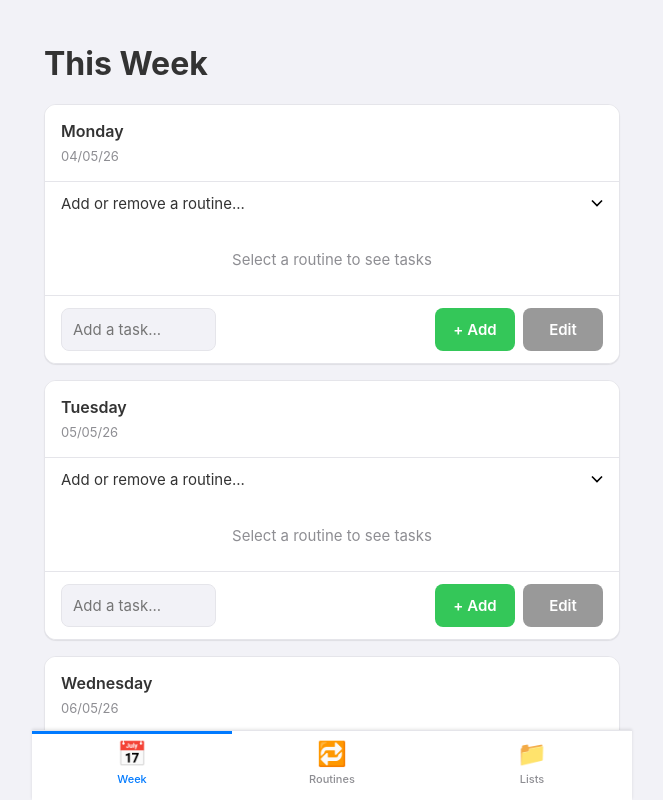
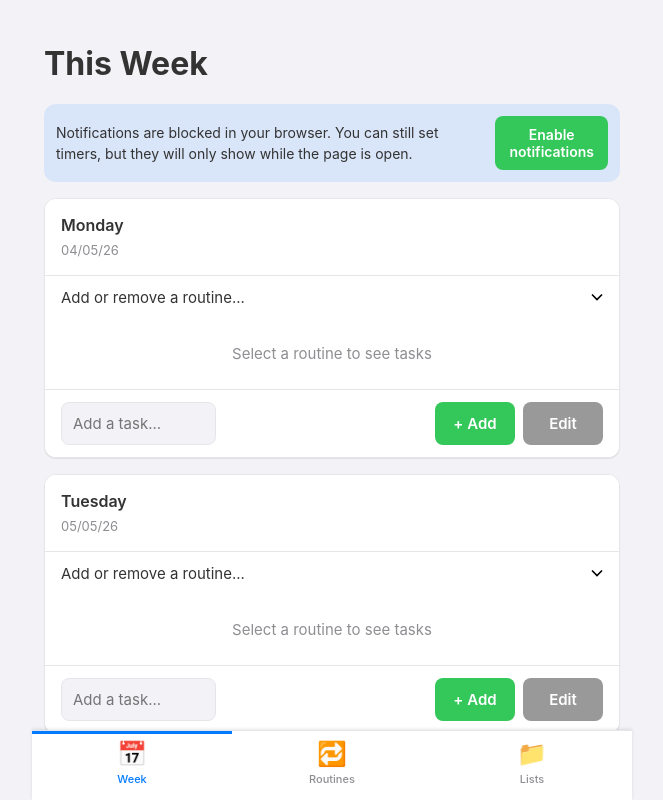
Before and after one commit to michaelsb2002-stack/Weekly-Planner, a React (Vite) app: page / in a window 1280 px wide. Shown: the whole page, without its empty margins (308-971 px from the left). Built offline with nearby package versions, Linux system fonts and the light colour scheme.

Commit message:
initial notification function

```diff
--- a/src/App.jsx
+++ b/src/App.jsx
@@ -10,6 +10,13 @@ const days = [
   "thursday","friday","saturday","sunday"
 ];
 
+const getDefaultTimerForTask = (routineId, task) => {
+  if (routineId === "washing_clothes" && task.toLowerCase().includes("washing machine")) {
+    return 180;
+  }
+  return 0;
+};
+
 // Get all tasks from a routine
 const getRoutineTasks = (routine, prefix = "", routineId = null) => {
   if (!routine || !routine.tasks) return [];
@@ -18,7 +25,8 @@ const getRoutineTasks = (routine, prefix = "", routineId = null) => {
     id: `${prefix}-${idx}`,
     text: task,
     completed: false,
-    sourceRoutineId: routineId
+    sourceRoutineId: routineId,
+    timerMinutes: getDefaultTimerForTask(routineId, task)
   }));
 };
 
--- a/src/screens/WeekScreen.jsx
+++ b/src/screens/WeekScreen.jsx
@@ -1,4 +1,4 @@
-import { useState, useEffect } from "react";
+import { useState, useEffect, useRef } from "react";
 import { getWeekDates } from "../utils/dateUtils";
 
 export default function WeekScreen({
@@ -12,6 +12,9 @@ export default function WeekScreen({
   const [newTaskInput, setNewTaskInput] = useState({});
   const [deletionMode, setDeletionMode] = useState({});
   const [selectedForDeletion, setSelectedForDeletion] = useState({});
+  const [notificationPermission, setNotificationPermission] = useState("default");
+  const timerRefs = useRef({});
+  const notificationSupported = typeof window !== "undefined" && typeof Notification !== "undefined";
 
   const routinePriority = {
     morning_routine: -10,
@@ -78,9 +81,19 @@ export default function WeekScreen({
       ...prev,
       [day]: {
         ...prev[day],
-        tasks: prev[day].tasks.map(t =>
-          t.id === taskId ? { ...t, completed: !t.completed } : t
-        )
+        tasks: prev[day].tasks.map(t => {
+          if (t.id !== taskId) return t;
+
+          const completed = !t.completed;
+          return {
+            ...t,
+            completed,
+            notificationDueAt:
+              completed && t.timerMinutes > 0
+                ? Date.now() + t.timerMinutes * 60 * 1000
+                : undefined
+          };
+        })
       }
     }));
   };
@@ -158,7 +171,8 @@ export default function WeekScreen({
     const newTask = {
       id: `custom-${Date.now()}`,
       text: taskText,
-      completed: false
+      completed: false,
+      timerMinutes: 0
     };
 
     setWeek(prev => ({
@@ -175,6 +189,124 @@ export default function WeekScreen({
     }));
   };
 
+  useEffect(() => {
+    if (typeof window === "undefined" || !("Notification" in window)) return;
+    setNotificationPermission(Notification.permission);
+  }, []);
+
+  const askForNotificationPermission = async () => {
+    if (typeof window === "undefined" || !("Notification" in window)) return;
+    const permission = await Notification.requestPermission();
+    setNotificationPermission(permission);
+  };
+
+  const clearTaskTimer = (taskId) => {
+    if (timerRefs.current[taskId]) {
+      clearTimeout(timerRefs.current[taskId]);
+      delete timerRefs.current[taskId];
+    }
+  };
+
+  const triggerNotification = (day, task) => {
+    if (notificationPermission === "granted") {
+      new Notification("Timer complete", {
+        body: `${task.text} is ready.`,
+        tag: task.id
+      });
+    }
+
+    setWeek(prev => ({
+      ...prev,
+      [day]: {
+        ...prev[day],
+        tasks: prev[day].tasks.map(t =>
+          t.id === task.id
+            ? { ...t, notificationDueAt: undefined }
+            : t
+        )
+      }
+    }));
+
+    clearTaskTimer(task.id);
+  };
+
+  const scheduleTaskNotification = (day, task) => {
+    clearTaskTimer(task.id);
+    if (!task.completed || !task.timerMinutes || !task.notificationDueAt) return;
+
+    const remaining = task.notificationDueAt - Date.now();
+    if (remaining <= 0) {
+      triggerNotification(day, task);
+      return;
+    }
+
+    timerRefs.current[task.id] = window.setTimeout(() => {
+      triggerNotification(day, task);
+    }, remaining);
+  };
+
+  useEffect(() => {
+    Object.entries(week).forEach(([day, dayData]) => {
+      dayData.tasks.forEach(task => {
+        if (task.completed && task.timerMinutes > 0 && task.notificationDueAt) {
+          scheduleTaskNotification(day, task);
+        } else {
+          clearTaskTimer(task.id);
+        }
+      });
+    });
+
+    return () => {
+      Object.keys(timerRefs.current).forEach(clearTaskTimer);
+    };
+  }, [week]);
+
+  const updateTaskTimer = (day, taskId, timerMinutes) => {
+    setWeek(prev => ({
+      ...prev,
+      [day]: {
+        ...prev[day],
+        tasks: prev[day].tasks.map(t => {
+          if (t.id !== taskId) return t;
+
+          return {
+            ...t,
+            timerMinutes,
+            notificationDueAt:
+              t.completed && timerMinutes > 0
+                ? Date.now() + timerMinutes * 60 * 1000
+                : undefined
+          };
+        })
+      }
+    }));
+  };
+
+  const formatDuration = (minutes) => {
+    if (!minutes || minutes <= 0) return "None";
+    const hours = Math.floor(minutes / 60);
+    const remainingMinutes = minutes % 60;
+    if (hours > 0) {
+      return remainingMinutes === 0
+        ? `${hours}h`
+        : `${hours}h ${remainingMinutes}m`;
+    }
+    return `${minutes}m`;
+  };
+
+  const formatRemaining = (dueAt) => {
+    const remainingMs = Math.max(0, dueAt - Date.now());
+    const minutes = Math.ceil(remainingMs / 60000);
+    const hours = Math.floor(minutes / 60);
+    const remainingMinutes = minutes % 60;
+    if (hours > 0) {
+      return remainingMinutes === 0
+        ? `${hours}h`
+        : `${hours}h ${remainingMinutes}m`;
+    }
+    return `${minutes}m`;
+  };
+
   return (
     <div style={{ padding: "16px 12px", background: "var(--bg)" }}>
       <h1 style={{
@@ -185,6 +317,54 @@ export default function WeekScreen({
       }}>
         This Week
       </h1>
+
+      {!notificationSupported && (
+        <div style={{
+          marginBottom: 16,
+          padding: 12,
+          borderRadius: 12,
+          background: "rgba(255, 69, 58, 0.08)",
+          color: "var(--text)"
+        }}>
+          Browser notifications are not supported in this environment.
+        </div>
+      )}
+
+      {notificationSupported && notificationPermission !== "granted" && (
+        <div style={{
+          marginBottom: 16,
+          padding: 12,
+          borderRadius: 12,
+          background: "rgba(0, 122, 255, 0.1)",
+          display: "flex",
+          alignItems: "center",
+          justifyContent: "space-between",
+          gap: 12,
+          color: "var(--text)"
+        }}>
+          <div style={{ fontSize: 14 }}>
+            {notificationPermission === "denied"
+              ? "Notifications are blocked in your browser. You can still set timers, but they will only show while the page is open."
+              : "Enable browser notifications to receive alerts when timers finish."}
+          </div>
+          <button
+            onClick={askForNotificationPermission}
+            style={{
+              background: "var(--green)",
+              color: "white",
+              border: "none",
+              padding: "10px 14px",
+              borderRadius: 8,
+              cursor: "pointer",
+              fontSize: 14,
+              fontWeight: 600,
+              fontFamily: "inherit"
+            }}
+          >
+            Enable notifications
+          </button>
+        </div>
+      )}
 
       {days.map(day => {
         const dayData = week[day];
@@ -395,6 +575,50 @@ export default function WeekScreen({
                           }}
                         />
                       </div>
+
+                      <div style={{
+                        display: "flex",
+                        flexWrap: "wrap",
+                        alignItems: "center",
+                        gap: 10,
+                        padding: "0 16px 12px",
+                        borderBottom: idx === dayData.tasks.length - 1 ? "none" : "1px solid var(--border)",
+                        background: isSelected ? "#f5f5f5" : "var(--card-bg)"
+                      }}>
+                        <span style={{ fontSize: 13, color: "var(--text-secondary)" }}>
+                          Notify after
+                        </span>
+                        <select
+                          value={task.timerMinutes || 0}
+                          onChange={(e) => updateTaskTimer(day, task.id, Number(e.target.value))}
+                          disabled={isInDeletionMode}
+                          style={{
+                            padding: "8px 10px",
+                            borderRadius: 8,
+                            border: "1px solid var(--border)",
+                            background: "var(--bg)",
+                            color: "var(--text)",
+                            fontSize: 13,
+                            cursor: isInDeletionMode ? "not-allowed" : "pointer",
+                            minWidth: 110
+                          }}
+                        >
+                          <option value={0}>Off</option>
+                          <option value={15}>15 min</option>
+                          <option value={30}>30 min</option>
+                          <option value={60}>1 hour</option>
+                          <option value={120}>2 hours</option>
+                          <option value={180}>3 hours</option>
+                          <option value={240}>4 hours</option>
+                        </select>
+                        <span style={{ fontSize: 13, color: "var(--text-secondary)" }}>
+                          {task.completed && task.notificationDueAt
+                            ? `Scheduled in ${formatRemaining(task.notificationDueAt)}`
+                            : task.timerMinutes
+                              ? `Will notify after ${formatDuration(task.timerMinutes)}`
+                              : "No timer set"}
+                        </span>
+                      </div>
                     </div>
                   );
                 })
```
